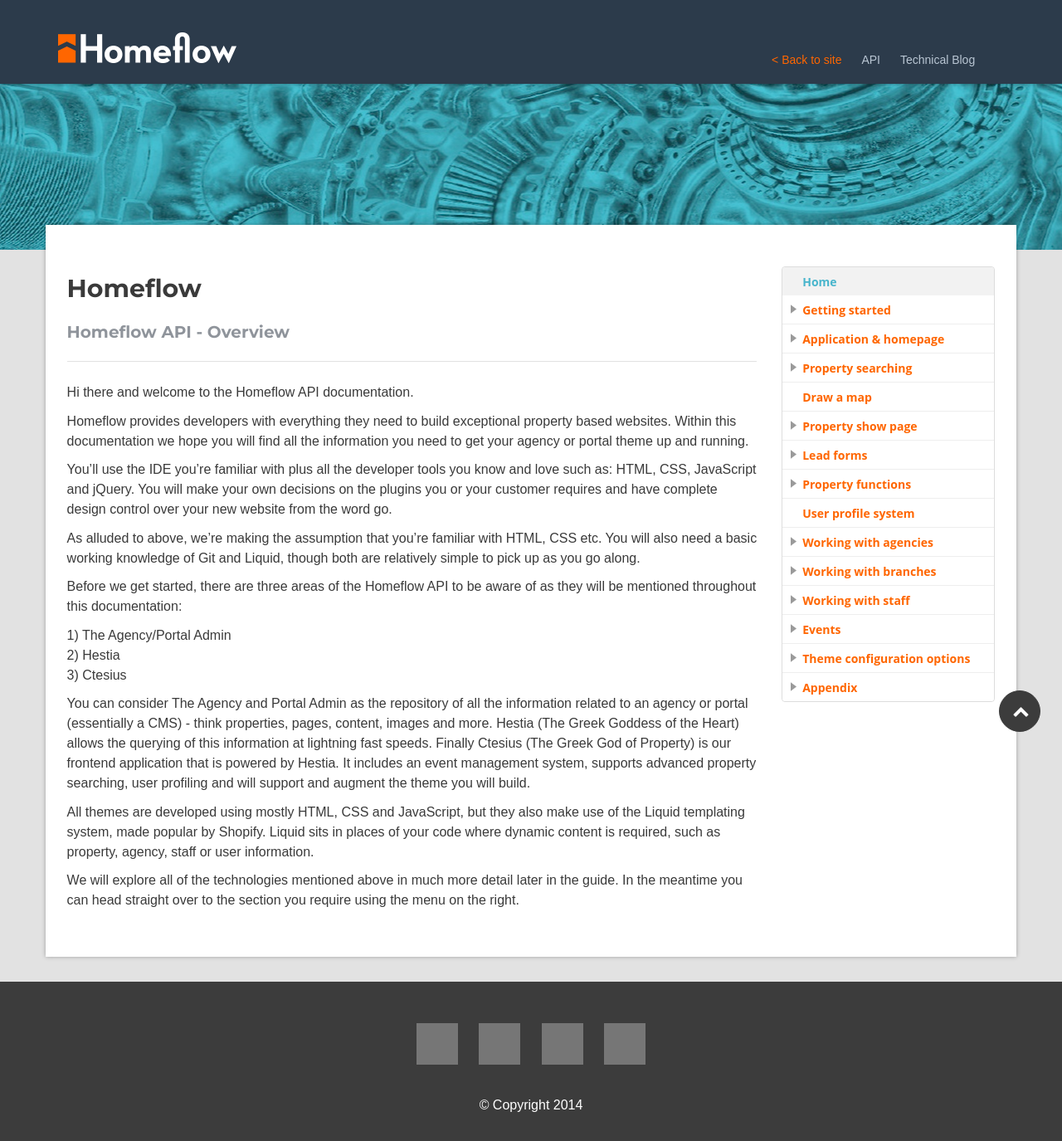
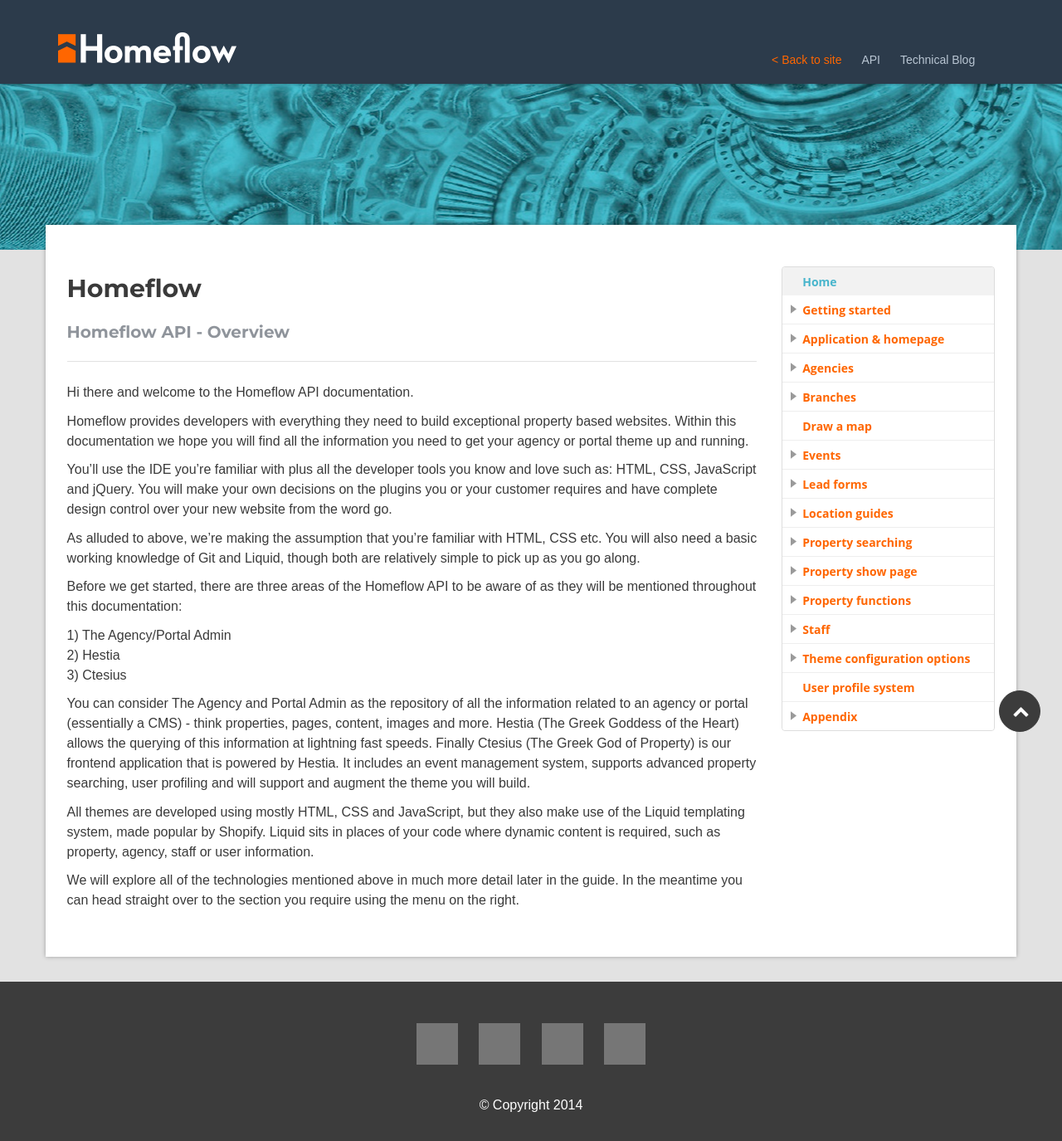
Before and after one commit to homeflow/homeflow.github.io, a Jekyll site: the page built from index.md, in a window 1280 px wide. Shown: the whole page at 83% size. Built offline with Jekyll 4.4.1, drawn with Linux system fonts in a browser that asks for light colours; grey boxes are pictures that could not be loaded.

Commit message:
Location guides and nodes

```diff
--- a/_config.yml
+++ b/_config.yml
@@ -36,39 +36,42 @@ sections:
   - title: Application &amp; homepage
     id: application-and-homepage
     sub: true
-  - title: Property searching
-    id: property-searching
+  - title: Agencies
+    id: working-with-agencies
+    sub: true
+  - title: Branches
+    id: working-with-branches
     sub: true
   - title: Draw a map
     id: draw-a-map
     sub: false
-  - title: Property show page
-    id: property-show-page
+  - title: Events
+    id: events
     sub: true
   - title: Lead forms
     id: lead-forms
     sub: true
+  - title: Location guides
+    id: location-guides
+    sub: true
+  - title: Property searching
+    id: property-searching
+    sub: true
+  - title: Property show page
+    id: property-show-page
+    sub: true
   - title: Property functions
     id: property-functions
+    sub: true
+  - title: Staff
+    id: working-with-staff
+    sub: true
+  - title: Theme configuration options
+    id: theme-config-options
     sub: true
   - title: User profile system
     id: user-profile-system
     sub: false
-  - title: Working with agencies
-    id: working-with-agencies
-    sub: true
-  - title: Working with branches
-    id: working-with-branches
-    sub: true
-  - title: Working with staff
-    id: working-with-staff
-    sub: true
-  - title: Events
-    id: events
-    sub: true
-  - title: Theme configuration options
-    id: theme-config-options
-    sub: true
   - title: Appendix
     id: appendix
     sub: true
--- /dev/null
+++ b/location-guides/index.html
@@ -0,0 +1,6 @@
+---
+layout: section
+title: Location guides
+modal-id: location-guides
+category: location-guides
+---
```
Also changed, not shown: _posts/location-guides/2015-04-01-intro.md (added, +119 -0 lines).
